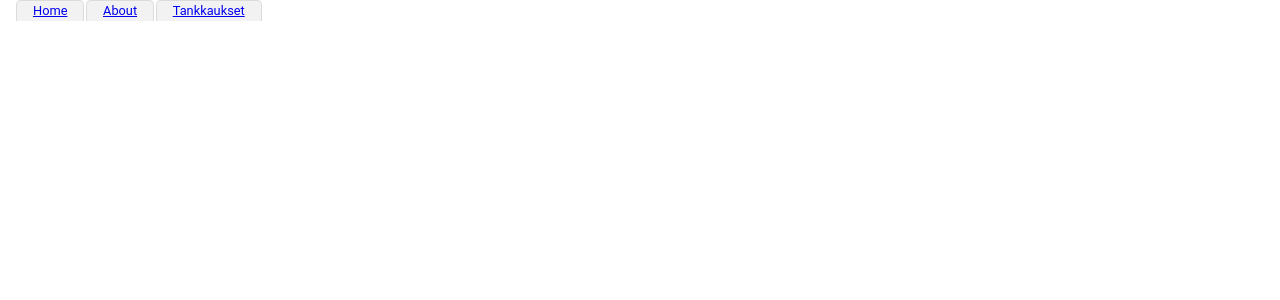
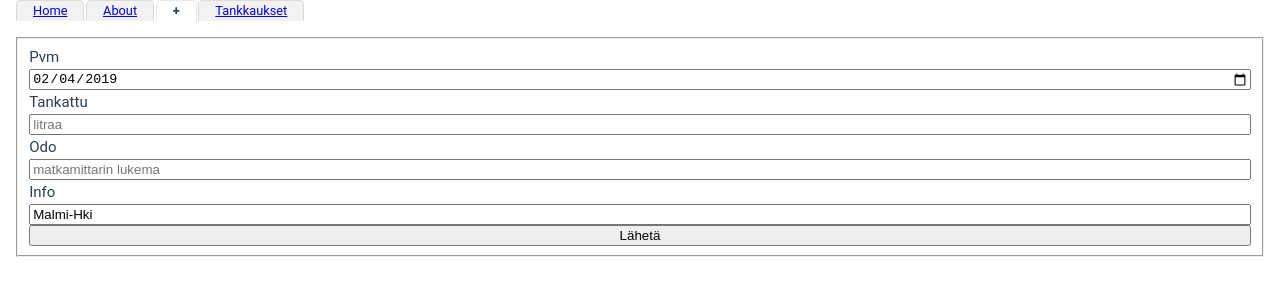
Before and after one commit to tzrissan/mc-event-log, a Vue app: page /uusi in a window 1280 px wide. Shown: the top 300 px of the page. Built offline with nearby package versions, Linux system fonts and the light colour scheme; no server answers.

Commit message:
Uuden tankkauksen talllennuslomake

```diff
--- a/src/App.vue
+++ b/src/App.vue
@@ -14,6 +14,7 @@ api.lataaTapahtumat();
     <nav>
       <RouterLink to="/">Home</RouterLink>
       <RouterLink to="/about">About</RouterLink>
+      <RouterLink to="/uusi">+</RouterLink>
       <RouterLink to="/tankkaukset">Tankkaukset</RouterLink>
     </nav>
 
--- a/src/api.ts
+++ b/src/api.ts
@@ -1,12 +1,22 @@
 import axios from 'axios'
 import { paivitaData } from './store'
-import { ApiFuelLogEvent } from './schema'
+import type { ApiFuelLogEvent, TankkausTapahtumaLomake } from './schema'
 
 export const api = {
+
   lataaTapahtumat() {
-    axios.get("/data")
+    axios
+      .get("/data")
       .then((res: any) => {
         paivitaData(res.data as ApiFuelLogEvent[])
-      })
+      });
+  },
+
+  tallennaTankkausTapahtuma(lomake: TankkausTapahtumaLomake) {
+    axios
+      .post("/data", lomake)
+      .then((res: any) => {
+        this.lataaTapahtumat()
+      });
   }
 }
--- a/src/router/index.ts
+++ b/src/router/index.ts
@@ -1,6 +1,7 @@
 import { createRouter, createWebHistory } from 'vue-router'
 import HomeView from '../views/HomeView.vue'
 import TankkauksetView from '../views/TankkauksetView.vue'
+import UusiTankkausView from '../views/UusiTankkausView.vue'
 
 const router = createRouter({
   history: createWebHistory(import.meta.env.BASE_URL),
@@ -22,6 +23,11 @@ const router = createRouter({
       path: '/tankkaukset',
       name: 'tankkaukset',
       component: TankkauksetView
+    },
+    {
+      path: '/uusi',
+      name: 'uusi',
+      component: UusiTankkausView
     }
   ]
 })
--- a/src/schema.ts
+++ b/src/schema.ts
@@ -71,3 +71,23 @@ export class Tankkaus {
     this.kulutus = kulutus;
   }
 }
+
+export class TankkausTapahtumaLomake {
+  pvm: string;
+  bensa: number | undefined;
+  odo: number | undefined;
+  info: string | undefined;
+
+  constructor(
+    pvm: string,
+    bensa: number | undefined,
+    odo: number | undefined,
+    info: string | undefined
+  ) {
+    this.pvm = pvm;
+    this.odo = odo;
+    this.info = info;
+    this.bensa = bensa;
+  }
+
+}
--- a/src/store.ts
+++ b/src/store.ts
@@ -1,5 +1,4 @@
 import { reactive } from 'vue'
-import moment from 'moment';
 import { Tankkaus, TapahtumanTyyppi, ApiFuelLogEvent } from './schema';
 import {
   ensimmainenApiTankkaus2Tankkaus,
@@ -11,12 +10,15 @@ class Store {
     this.tankkaukset = [];
   }
   tankkaukset: Tankkaus[]
+  ajossaOlevaPyora: string | undefined;
 }
 
 
 export const store = reactive<Store>(new Store())
 
 export function paivitaData(tapahtumat: ApiFuelLogEvent[]) {
+
+  if (tapahtumat.length > 0) {
 
     let tankkaukset = tapahtumat
       .filter((tankkaus: ApiFuelLogEvent) => tankkaus.type === TapahtumanTyyppi.Tankkaus)
@@ -43,4 +45,6 @@ export function paivitaData(tapahtumat: ApiFuelLogEvent[]) {
       }, []);
 
     store.tankkaukset = tankkaukset.reverse();
+    store.ajossaOlevaPyora = store.tankkaukset[0].pyora;
   }
+}
--- /dev/null
+++ b/src/views/UusiTankkausView.vue
@@ -0,0 +1,48 @@
+<template>
+  <form @submit.prevent="tallennaTapahtuma" name="uusi-tankkaus-lomake">
+    <fieldset xxx-v-bind:disabled="lomake.tallennusKaynnissa || lomake.latausKaynnissa">
+
+      <label for="pvm">Pvm</label>
+      <input id="pvm" type="date" required v-model="lomake.pvm" />
+
+      <label for="fuel">Tankattu</label>
+      <input id="fuel" placeholder="litraa" type="number" required min=0 max=30 step=0.01
+        v-model.number="lomake.bensa" />
+
+      <label for="odo">Odo</label>
+      <input id="odo" placeholder="matkamittarin lukema" type="number" required step=1 v-model.number="lomake.odo" />
+
+      <label for="info">Info</label>
+      <input id="info" type="text" v-model="lomake.info" />
+
+      <input type="submit" value="Lähetä" />
+    </fieldset>
+  </form>
+
+</template>
+
+<script setup lang="ts">
+
+import moment from 'moment';
+import { ref } from 'vue'
+import { api } from "../api";
+import { TankkausTapahtumaLomake } from '../schema'
+
+const lomake = ref(new TankkausTapahtumaLomake(
+  moment(new Date()).format('YYYY-MM-DD'),
+  undefined,
+  undefined,
+  "Malmi-Hki"
+))
+
+function tallennaTapahtuma() {
+  api.tallennaTankkausTapahtuma(lomake.value)
+}
+
+</script>
+
+<style>
+fieldset {
+  display: grid;
+}
+</style>
```
Lines whose indentation alone changed are shown as unchanged.
